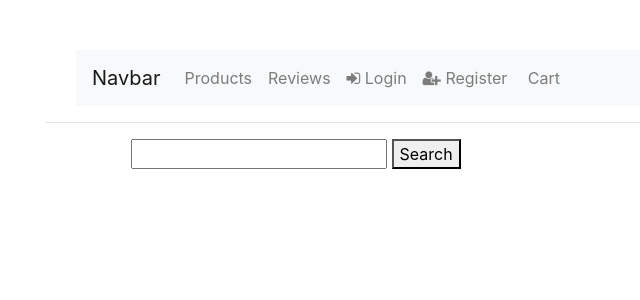
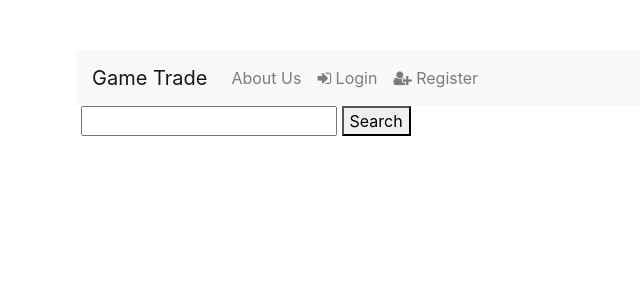
Before and after one commit to JackBen2019/Jack-Bennett-Full-Stack-Frameworks-Milestone-Project, a Django app: page /products/ in a window 1280 px wide; the page is wider, and only the part inside the window is pictured. Shown: the top 300 px of that part, without its empty margins (4-644 px from the left). Run offline with Django 3.2, Linux system fonts and the light colour scheme; data that the repository does not hold is empty; some libraries are stand-ins or nearby versions.

Commit message:
About us page added with base.html code

```diff
--- /dev/null
+++ b/accounts/templates/about.html
@@ -0,0 +1 @@
+{% extends 'base.html' %}
--- a/accounts/urls.py
+++ b/accounts/urls.py
@@ -1,6 +1,6 @@
 from django.conf.urls import url, include
 from .views import get_reviews, review_details, create_or_edit_review
-from accounts.views import logout, login, registration, user_profile
+from accounts.views import logout, login, registration, user_profile, about
 from accounts import url_reset
 
 urlpatterns = [
@@ -8,6 +8,7 @@ urlpatterns = [
     url(r'^login/', login, name="login"),
     url(r'^register/', registration, name="registration"),
     url(r'^profile/', user_profile, name="profile"),
+    url(r'^about/', about, name="about"),
     url(r'^reviews/', get_reviews, name='get_reviews'),
     url(r'^password-reset/', include(url_reset)),
     url(r'^(?P<pk>\d+)/$', review_details, name='review_details'),
--- a/accounts/views.py
+++ b/accounts/views.py
@@ -11,7 +11,11 @@ from accounts.forms import UserLoginForm, UserRegistrationForm
 
 def index(request):
     """Return the index.html file"""
-    return render(request,  'index.html')
+    return render(request, 'index.html')
+
+def about(request):
+    """Return the about.html file"""
+    return render(request, 'about.html')
 
 @login_required
 def logout(request):
--- a/jbfullstackframeworks/urls.py
+++ b/jbfullstackframeworks/urls.py
@@ -18,7 +18,7 @@ from django.contrib import admin
 from django.views.generic import RedirectView
 from django.views.static import serve
 from .settings import MEDIA_ROOT
-from accounts.views import index
+from accounts.views import index, about
 from accounts import urls as accounts_urls
 from products import urls as urls_products
 from search import urls as urls_search
@@ -30,6 +30,7 @@ from django.views import static
 urlpatterns = [
     url(r'^admin/', admin.site.urls),
     url(r'^$', index, name="index"),
+    url(r'^about/', about, name="about"),
     url(r'^accounts/', include(accounts_urls)),
     url(r'^products/', include(urls_products)),
     url(r'^cart/', include(urls_cart)),
--- a/products/templates/products.html
+++ b/products/templates/products.html
@@ -8,16 +8,12 @@
   </div>
 </div>
 
+<div class="container">
 <div class="row row-flex">
   {% for product in products %}
-  <div
-    class="col-xs-10 col-xs-offset-1 col-sm-offset-0 col-sm-6 col-md-4 display panel panel-default"
-  >
+  <div class="col-xs-10 col-xs-offset-1 col-sm-offset-0 col-sm-6 col-md-4 display panel panel-default">
     <div class="panel-body">
-      <div
-        class="product"
-        style="background-image: url('{{ MEDIA_URL }}{{ product.image }}')"
-      ></div>
+      <div class="product" style="background-image: url('{{ MEDIA_URL }}{{ product.image }}')"></div>
 
       <h3>{{ product.name }}</h3>
       <p class="product-description">{{ product.description }}</p>
@@ -43,4 +39,5 @@
   </div>
   {% endfor %}
 </div>
+</div>
 {% endblock %}
--- a/static/css/style.css
+++ b/static/css/style.css
@@ -23,7 +23,7 @@ button {
 }
 
 form {
-    width: 50%;
+    width: 85%;
 }
 
 .accountform {
--- a/templates/base.html
+++ b/templates/base.html
@@ -14,12 +14,12 @@
     {% endblock head_js %}
 </head>
 
-<body class="container-fluid">
+<body>
 	<header class="container-fluid">
 		<div class="row">
-			<div class="col-md-8 header-content">
-            <nav class="navbar navbar-expand-lg navbar-light bg-light">
-                    <a class="navbar-brand" href="#">Navbar</a>
+			<div class="col-12">
+            <nav class="navbar navbar-expand-sm navbar-light bg-light">
+                    <a class="navbar-brand" href="#">Game Trade</a>
                     <button class="navbar-toggler" type="button" data-toggle="collapse" data-target="#navbarNav" aria-controls="navbarNav" aria-expanded="false" aria-label="Toggle navigation">
                         <span class="navbar-toggler-icon"></span>
                     </button>
@@ -30,20 +30,17 @@
                             <li class="nav-item"><a class="nav-link" href="{% url 'get_reviews' %}">Reviews</a></li>
 							<li class="nav-item"><a class="nav-link" href="{% url 'profile' %}"><i class="fa fa-user"></i> Profile</a></li>
 							<li class="nav-item"><a class="nav-link" href="{% url 'logout' %}"><i class="fa fa-sign-out"></i> Logout</a></li>
-							{% else %}
-                            <li class="nav-item"><a class="nav-link" href="{% url 'products' %}">Products</a></li>
-                            <li class="nav-item"><a class="nav-link" href="{% url 'get_reviews' %}">Reviews</a></li>
-							<li class="nav-item"><a class="nav-link" href="{% url 'login' %}"><i class="fa fa-sign-in"></i> Login</a></li>
-							<li class="nav-item"><a class="nav-link" href="{% url 'registration' %}"><i class="fa fa-user-plus"></i> Register</a></li>
-							{% endif %}
-                            <li class="nav-item">
-                                <a class="nav-link" href="{% url 'view_cart' %}">
-                                    <i class="fa fa-shipping-cart"></i> Cart
+                            <li class="nav-item"><a class="nav-link" href="{% url 'view_cart' %}"><i class="fa fa-shipping-cart"></i> Cart
                                     {% if product_count > 0 %}
                                     <label class="badge badge-warning">{{ product_count }}</label>
                                     {% endif %}
                                 </a>
                             </li>
+							{% else %}
+                            <li class="nav-item"><a class="nav-link" href="{% url 'about' %}">About Us</a></li>
+							<li class="nav-item"><a class="nav-link" href="{% url 'login' %}"><i class="fa fa-sign-in"></i> Login</a></li>
+							<li class="nav-item"><a class="nav-link" href="{% url 'registration' %}"><i class="fa fa-user-plus"></i> Register</a></li>
+							{% endif %}
 						</ul>
 					</div>
 				</nav>
@@ -51,7 +48,7 @@
 		</div>
 	</header>
 
-	<hr> {% if messages %}
+	{% if messages %}
 	<div>
 		{% for message in messages %} {{ message }} {% endfor %}
 	</div>
```
